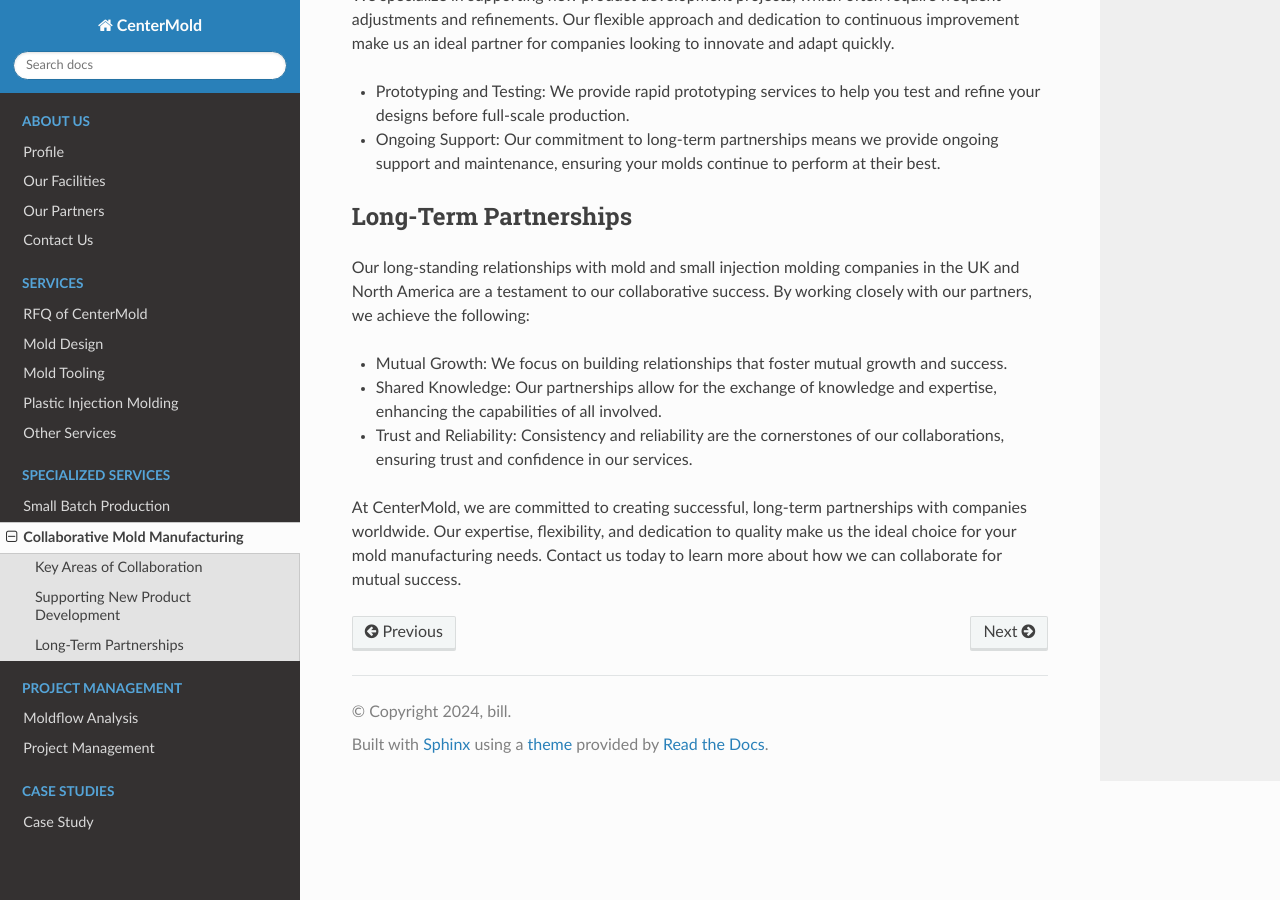
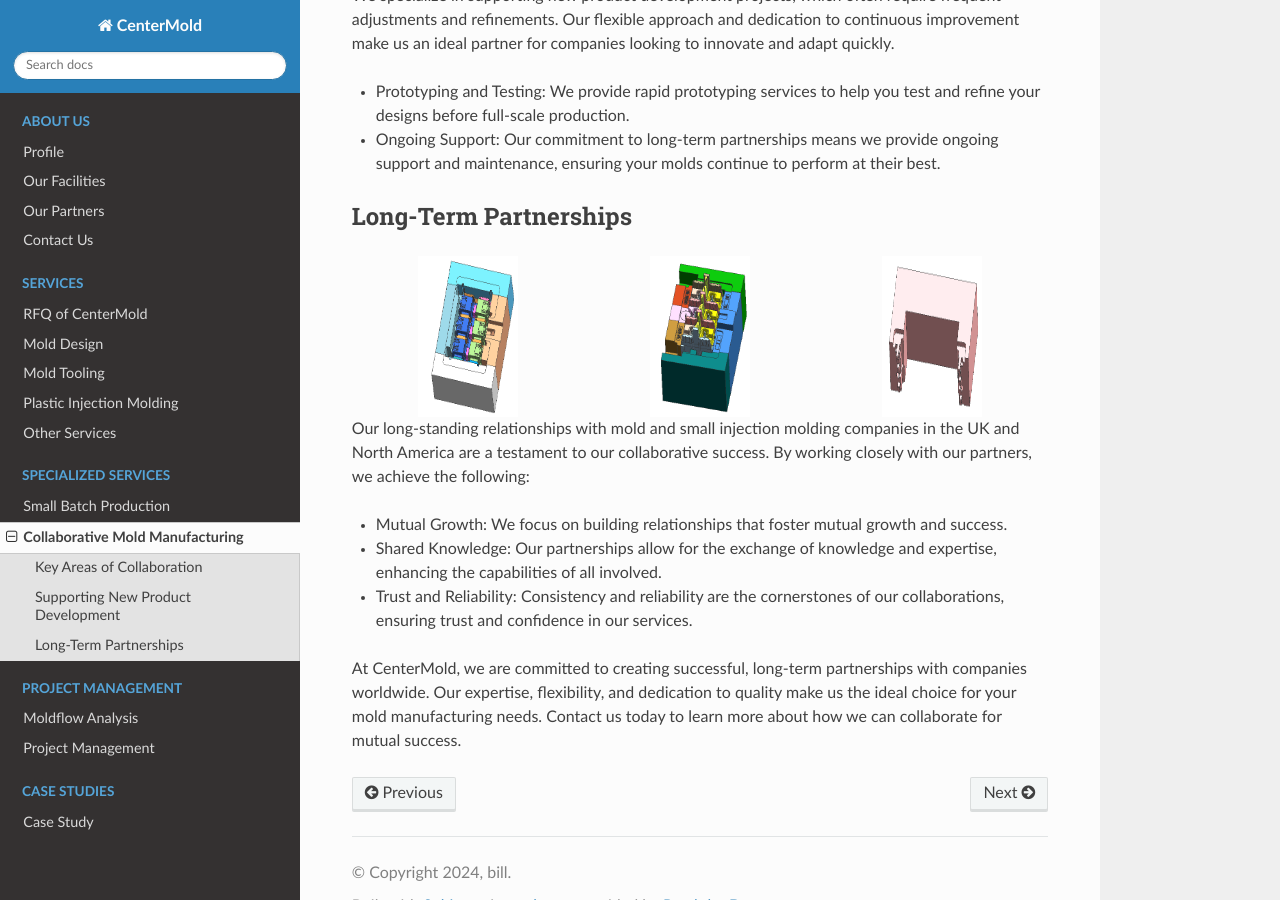
Before and after one commit to paultang/centermold, a Sphinx documentation site: the page built from source/Mold-Partners.rst, in a window 1280 px wide and 900 px high, scrolled down 1104 px. Built offline with Sphinx 7.4.7 and the Read the Docs theme 2.0.0, drawn with Linux system fonts in a browser that asks for light colours.

Commit message:
modify partner

```diff
--- a/source/Mold-Partners.rst
+++ b/source/Mold-Partners.rst
@@ -39,6 +39,15 @@ We specialize in supporting new product development projects, which often requir
 
 Long-Term Partnerships
 -------------------------
+.. raw:: html
+
+    <div style="display: flex; justify-content: space-around;">
+        <img src="_static/cavity.png" alt="Image 1" style="width: 100px;"/>
+        <img src="_static/core.png" alt="Image 2" style="width: 100px;"/>
+        <img src="_static/slider.png" alt="Image 3" style="width: 100px;"/>
+    </div>
+
+
 Our long-standing relationships with mold and small injection molding companies in the UK and North America are a testament to our collaborative success. By working closely with our partners, we achieve the following:
 
 - Mutual Growth: We focus on building relationships that foster mutual growth and success.
```
Also changed, not shown: source/_static/partline.png (added).
